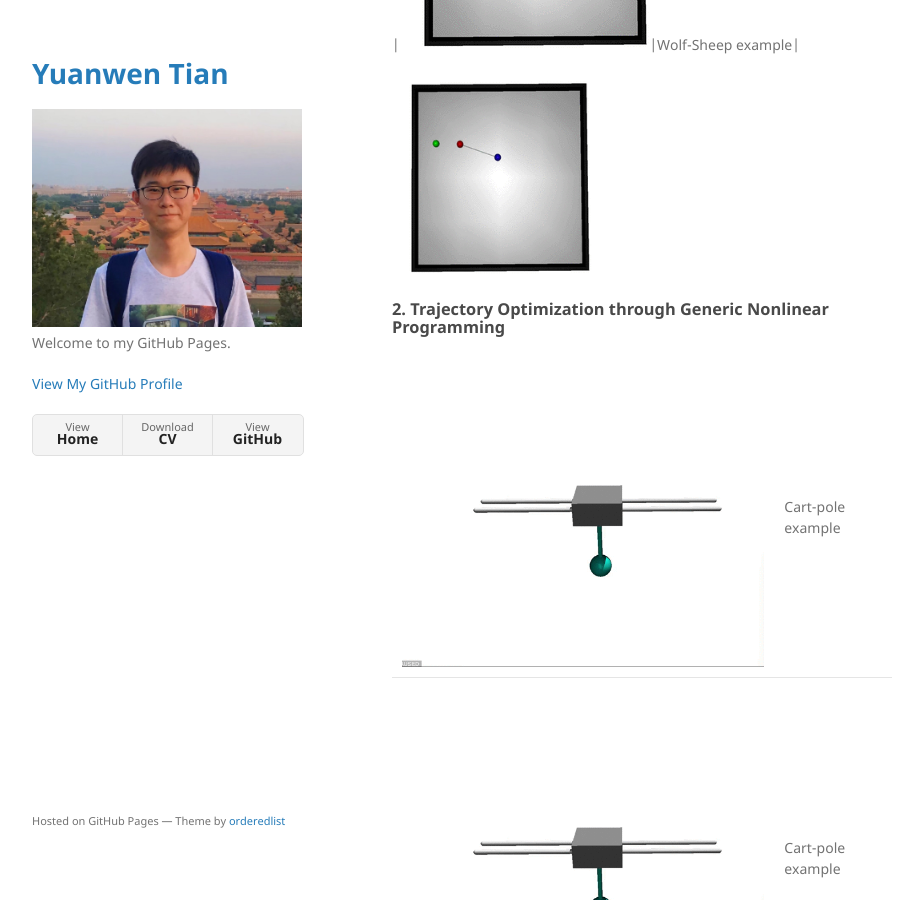
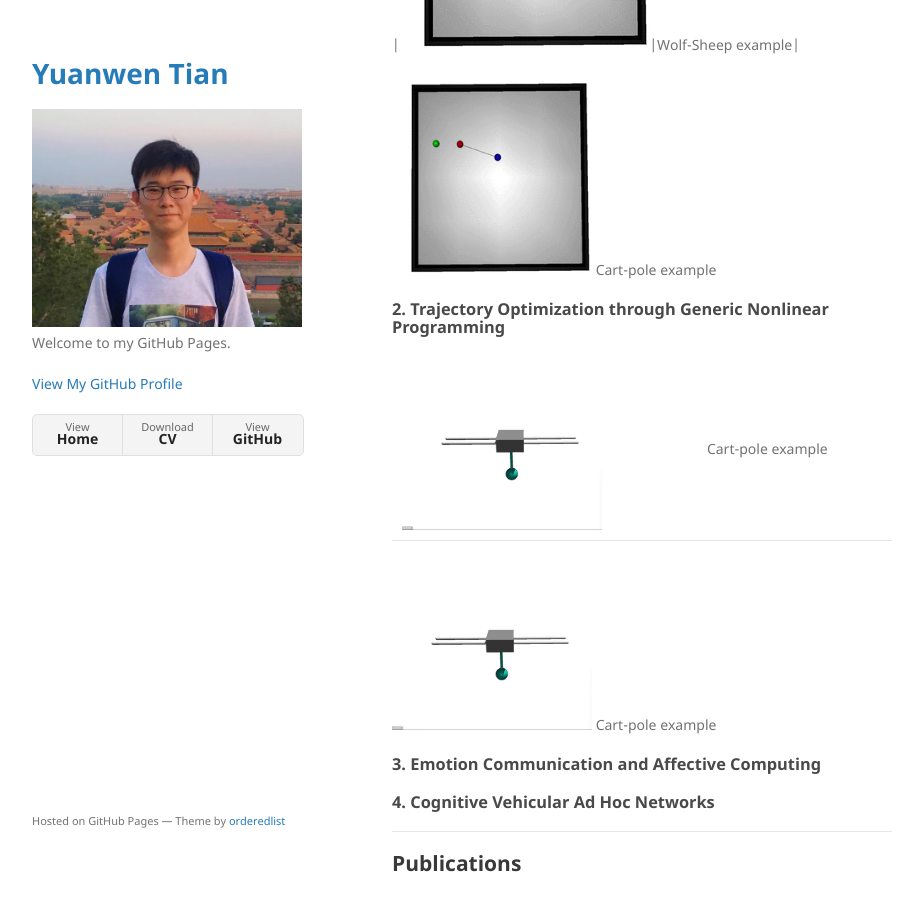
Before and after one commit to yuanwentian/yuanwentian.github.io, a Jekyll site: the page built from index.md, in a window 1280 px wide and 900 px high, scrolled down 924 px. Shown: the whole window, without its empty margins (178-1101 px from the left). Built offline with Jekyll 4.4.1, drawn with Linux system fonts in a browser that asks for light colours; our own code applies the rules of GitHub Pages for plain Markdown files.

Commit message:
add cartpole.gif

```diff
--- a/index.md
+++ b/index.md
@@ -34,17 +34,13 @@ combined robotics and cogsci，robotic manipulatuon is foundamaton to study，hu
 ### 1. Physical-Mind Joint Inference System
 |![WolfSheep](/assets/img/wolf-sheep.gif)|Wolf-Sheep example|
 
- <img src="/assets/img/wolf-sheep.gif" alt="drawing" width="200"/>
+ <img src="https://github.com/yuanwentian/yuanwentian.github.io/blob/master/assets/img/wolf-sheep.gif?raw=true" alt="wolf-sheeo" width="200"/> Cart-pole example
 
 ### 2. Trajectory Optimization through Generic Nonlinear Programming
 
-|![CartPole](/assets/img/cart_pole.gif)|Cart-pole example|
+| <img src="https://github.com/yuanwentian/yuanwentian.github.io/blob/master/assets/img/cart_pole.gif?raw=true" alt="cart-pole" width="200"/> |Cart-pole example|
 
-|![CartPole](/assets/img/cart_pole.gif)|Cart-pole example|
-
- <img src="https://github.com/yuanwentian/yuanwentian.github.io/blob/master/assets/img/cart_pole.gif" alt="drawing" width="200"/>
-
- <img src="https://github.com/yuanwentian/yuanwentian.github.io/blob/master/assets/img/cart_pole.gif?raw=true" alt="drawing" width="200"/>
+ <img src="https://github.com/yuanwentian/yuanwentian.github.io/blob/master/assets/img/cart_pole.gif?raw=true" alt="cart-pole" width="200"/> Cart-pole example
 
 ### 3. Emotion Communication and Affective Computing
 
```
